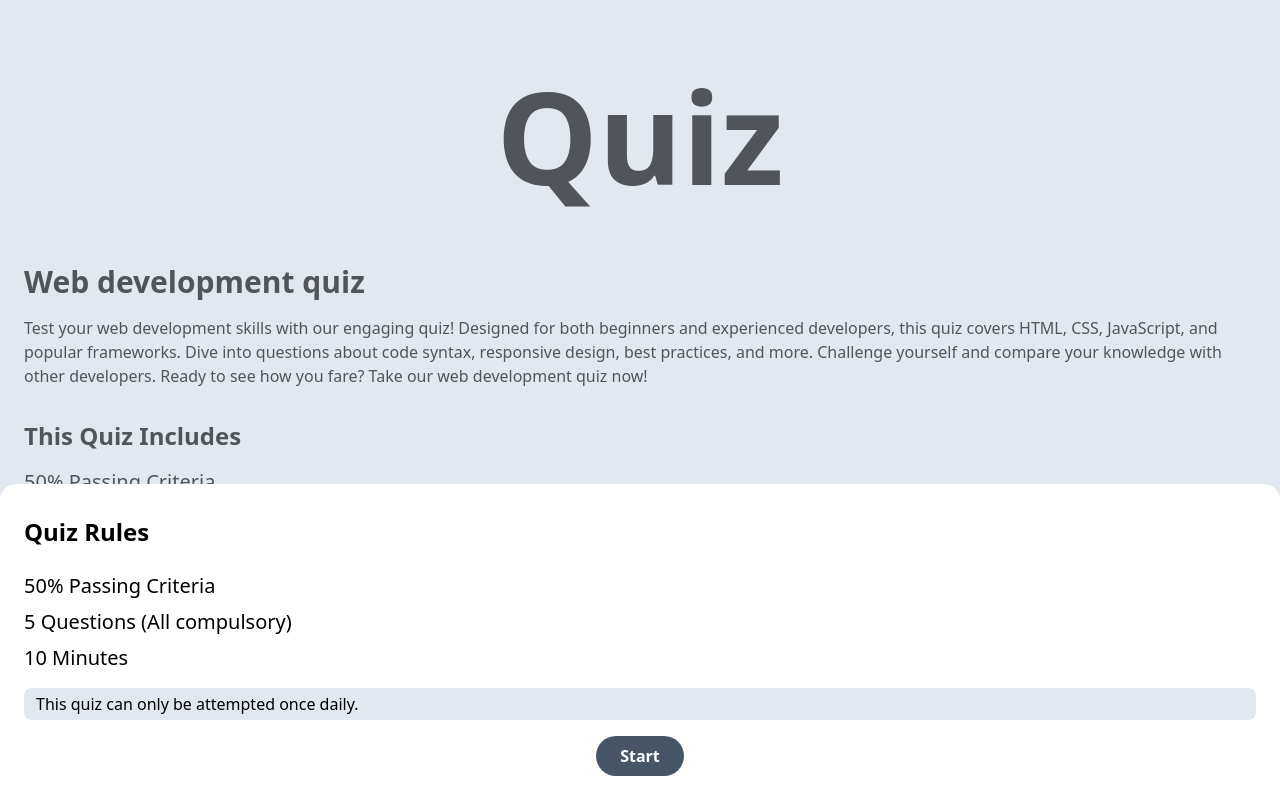
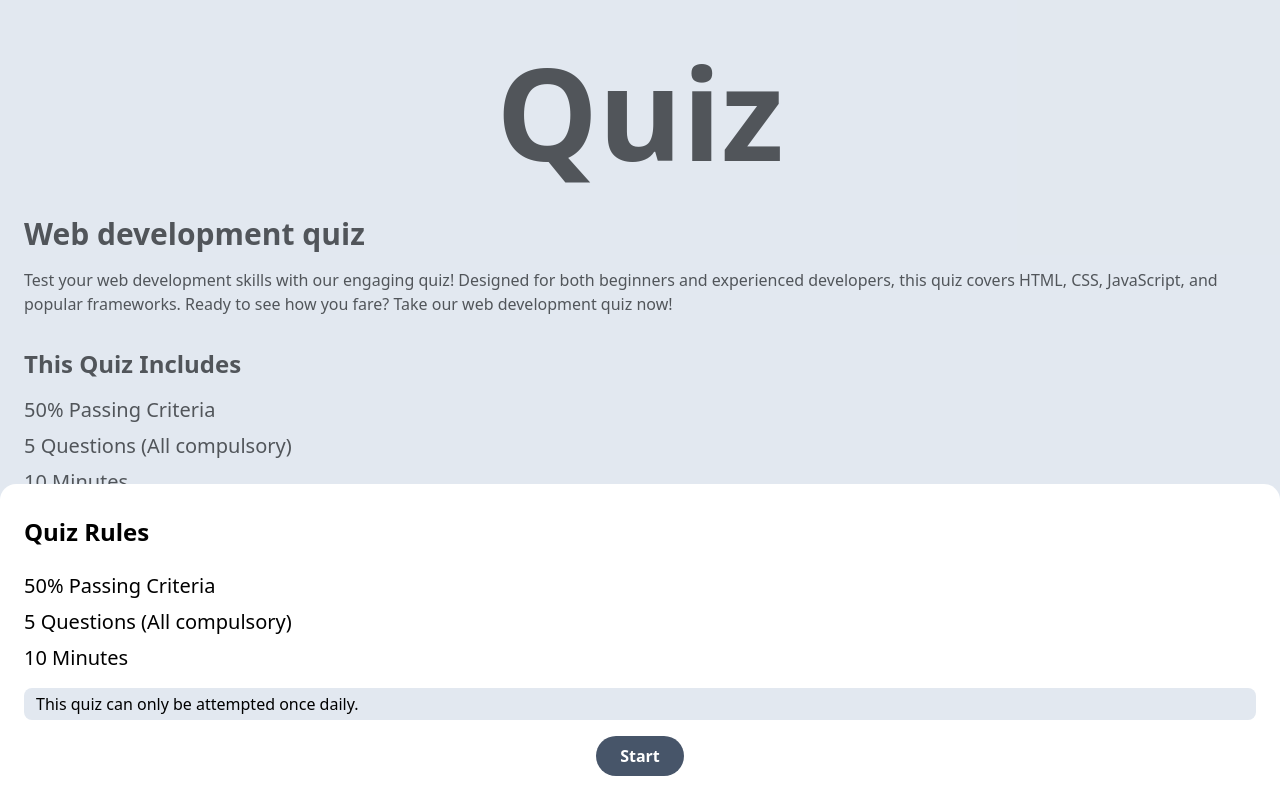
Before and after one commit to Rrhul0/quiz-app, a Next.js app: page / in a window 1280 px wide. Both pictures are taken after a click on the button "Take Quiz". Built offline with nearby package versions, Linux system fonts and the light colour scheme.

Commit message:
added result page

```diff
--- a/pages/index.tsx
+++ b/pages/index.tsx
@@ -7,14 +7,13 @@ export default function Home() {
     const { setQuizId, setQuestionNumber } = useContext(QuizContext)
 
     return (
-        <main className='p-6'>
-            <h1 className='py-12 text-center text-9xl font-extrabold'>Quiz</h1>
+        <main className='h-screen w-screen overflow-hidden p-6'>
+            <h1 className='py-6 text-center text-9xl font-extrabold'>Quiz</h1>
             <h2 className='py-4 text-3xl font-bold'>Web development quiz</h2>
-            <div className=''>
+            <div>
                 Test your web development skills with our engaging quiz! Designed for both beginners and experienced
-                developers, this quiz covers HTML, CSS, JavaScript, and popular frameworks. Dive into questions about
-                code syntax, responsive design, best practices, and more. Challenge yourself and compare your knowledge
-                with other developers. Ready to see how you fare? Take our web development quiz now!
+                developers, this quiz covers HTML, CSS, JavaScript, and popular frameworks. Ready to see how you fare?
+                Take our web development quiz now!
             </div>
             <section className='py-4'>
                 <h3 className='py-4 text-2xl font-bold'>This Quiz Includes</h3>
@@ -34,8 +33,11 @@ export default function Home() {
                 </button>
             </div>
             {startQuiz && (
-                <div className='absolute inset-0 flex flex-col justify-end bg-slate-300 bg-opacity-40'>
-                    <div className='z-10 flex flex-col gap-4 rounded-t-2xl bg-white p-6'>
+                <div
+                    className='absolute inset-0 z-10 flex h-full flex-col justify-end bg-slate-300 bg-opacity-40'
+                    onClick={() => setStartQuiz(false)}
+                >
+                    <div className='flex flex-col gap-4 rounded-t-2xl bg-white p-6'>
                         <h3 className='py-2 text-2xl font-bold'>Quiz Rules</h3>
                         <ul className='flex flex-col gap-2 text-xl'>
                             <li>50% Passing Criteria</li>
--- a/pages/quiz.tsx
+++ b/pages/quiz.tsx
@@ -42,8 +42,8 @@ export default function QuizScreen() {
                     {question.options.map((option, index) => (
                         <button
                             onClick={() => answerQuestion(index)}
-                            className={`flex items-center gap-8 rounded-xl bg-white py-5 pl-7 text-3xl drop-shadow-lg ${
-                                answers[questionNumber] === index ? 'bg-slate-500' : ''
+                            className={`flex items-center gap-8 rounded-xl py-5 pl-7 text-3xl drop-shadow-lg ${
+                                answers[questionNumber] === index ? 'bg-slate-500' : 'bg-white'
                             }`}
                             key={option}
                         >
--- /dev/null
+++ b/pages/result.tsx
@@ -0,0 +1,56 @@
+import { QuizContext } from '@/contexts/quizContext'
+import quizes from '@/quizes'
+import Link from 'next/link'
+import { useContext } from 'react'
+
+const quizIds = Object.keys(quizes)
+
+export default function ResultPage() {
+    const { quizId, answers } = useContext(QuizContext)
+
+    if (!quizId || !quizIds.includes(quizId))
+        return (
+            <div>
+                Something went wrong, Return to <Link href='/'>Home</Link>
+            </div>
+        )
+
+    const quiz = quizes.webd
+
+    let correct = 0
+    let incorrect = 0
+
+    answers.forEach((answer, index) => {
+        if (quiz.questions[index].correctOptionIndex === answer) correct++
+        else incorrect++
+    })
+
+    const score = (correct / 5) * 100
+
+    return (
+        <div className='bg-slate-100 p-4'>
+            <h1 className=' py-4 text-5xl font-extrabold'>Quiz</h1>
+            <h2 className='py-4 text-center text-2xl'>{quiz.name} Quiz</h2>
+            <div className='mx-2 flex flex-col items-center gap-3 rounded-2xl border bg-white p-4 text-center drop-shadow-lg'>
+                <div className='text-lg text-green-600'>You Scored:</div>
+                <div className='text-3xl font-semibold text-purple-500'>{score}%</div>
+                <p className='text-lg font-bold'>Oh Snap, You can do better!</p>
+                <p className='px-4 '>
+                    Success is not final, failure is not fatal; It is the courage to continue that counts.
+                </p>
+            </div>
+            <div className='flex justify-between p-8'>
+                <div>
+                    <div className='font-semibold'>Your Score</div>
+                    <div className='text-3xl font-bold tracking-wide text-purple-500'>{correct}/5</div>
+                </div>
+                <div>
+                    <div className='font-semibold'>Time Taken</div>
+                    <div className='text-3xl font-bold tracking-wide text-purple-500'>
+                        02:50<span className='text-base font-semibold tracking-normal text-black'> mins</span>
+                    </div>
+                </div>
+            </div>
+        </div>
+    )
+}
```
